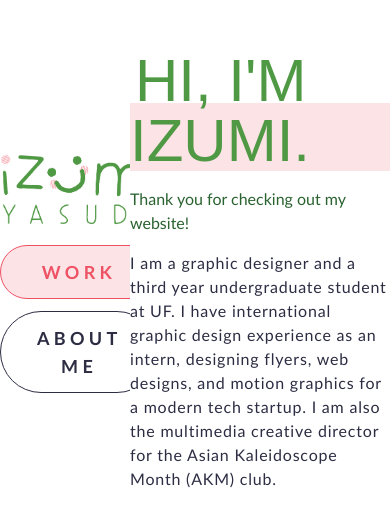
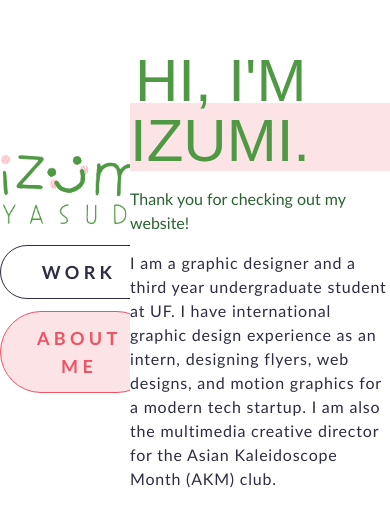
Before and after one commit to zozo-yasuda/izumi-portfolio, a Next.js app: page /about in a window 390 px wide. Shown: the part 151-678 px from the top of the page. Built offline with nearby package versions, Linux system fonts and the light colour scheme; a web font is replaced by a local one.

Commit message:
responsive buttons

```diff
--- a/src/app/components/homenav/index.tsx
+++ b/src/app/components/homenav/index.tsx
@@ -1,4 +1,4 @@
-import React, { useState} from "react";
+import React, { useState, useEffect } from "react";
 import Image from "next/image";
 import Link from "next/link";
 
@@ -17,28 +17,30 @@ const HomeNav = () => {
       </Link>
     </div>
   )};
-  const [activeLink, setActiveLink] = useState("/");
+  const [activeLink, setActiveLink] = useState(location.pathname);
   const handleClick = (href: string) => {
     setActiveLink(href);
   };
 
+  useEffect(() => {
+    setActiveLink(location.pathname); // Update activeLink on router changes
+  }, [location.pathname]);
+
 
   const workItem = () => {
-    const path = "/";
-    const label = "Work";
     return (
         <div
-          onClick={() => handleClick(path)}
+          onClick={() => handleClick("/")}
           className="flex-grow block cursor-pointer"
         >
-          {activeLink === path?
+          {activeLink === "/"?
           (
-            <Link href={path} className="font-bold z-10 py-3 px-9 rounded-full block text-red bg-rose font-sans uppercase tracking-24 text-lg border border-red">
-                {label}
+            <Link href="/" className="font-bold z-10 py-3 px-9 rounded-full block text-red bg-rose font-sans uppercase tracking-24 text-lg border border-red">
+                Work
             </Link>
           ) : (
-            <Link href={path} className="font-bold z-10 py-3 px-9 rounded-full block text-offblack bg-transparent font-sans uppercase tracking-24 text-lg border border-offblack hover:text-white hover:border-transparent hover:bg-offblack">
-                {label}
+            <Link href="/" className="font-bold z-10 py-3 px-9 rounded-full block text-offblack bg-transparent font-sans uppercase tracking-24 text-lg border border-offblack hover:text-white hover:border-transparent hover:bg-offblack">
+                Work
             </Link>
           )
           }
@@ -47,8 +49,6 @@ const HomeNav = () => {
   }
 
   const aboutItem = () => {
-    const path = "/about";
-    const label = "About Me";
     return (
         <div
           onClick={() => handleClick("/about")}
@@ -57,11 +57,11 @@ const HomeNav = () => {
           {activeLink === "/about"?
           (
             <Link href="/about" className="font-bold z-10 py-3 px-9 rounded-full block text-red bg-rose font-sans uppercase tracking-24 text-lg border border-red">
-                {label}
+                About Me
             </Link>
           ) : (
             <Link href="/about" className="font-bold z-10 py-3 px-9 rounded-full block text-offblack bg-transparent font-sans uppercase tracking-24 text-lg border border-offblack hover:text-white hover:border-transparent hover:bg-offblack">
-                {label}
+                About Me
             </Link>
           )
           }
```
